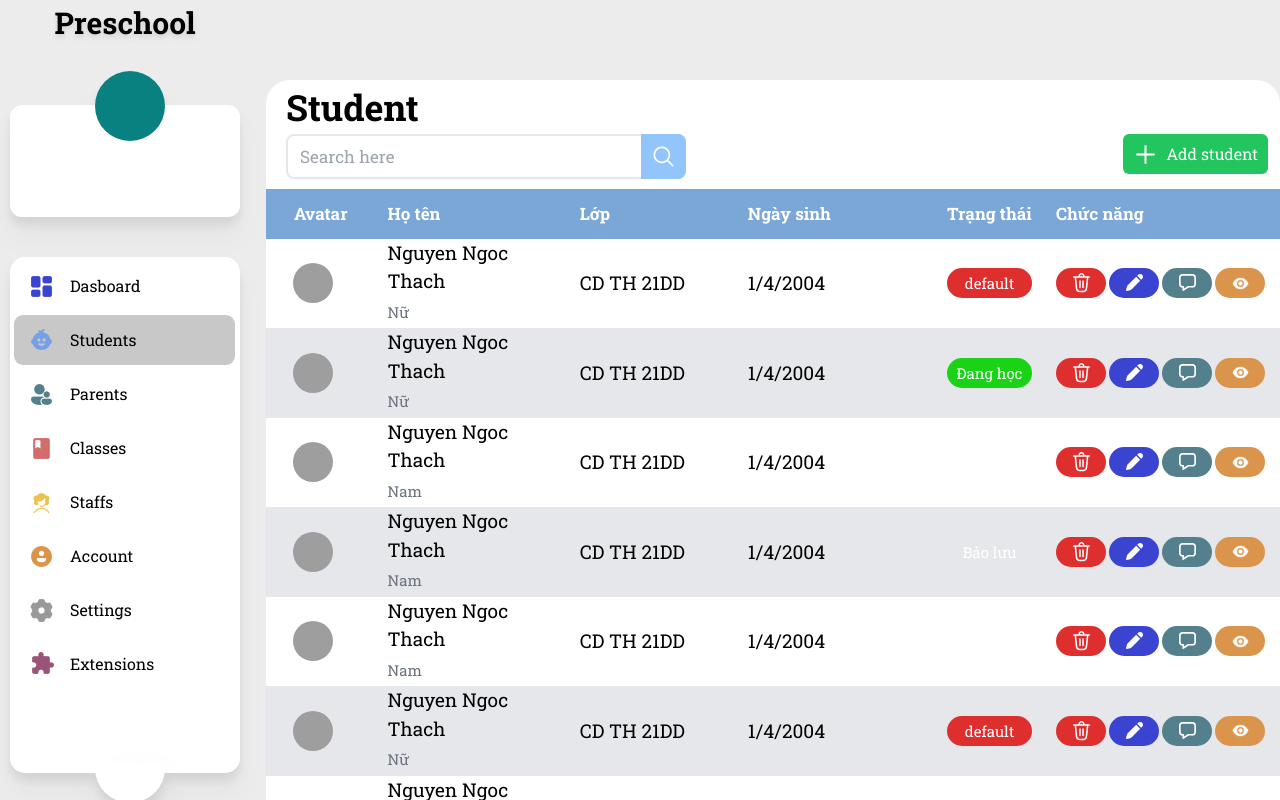
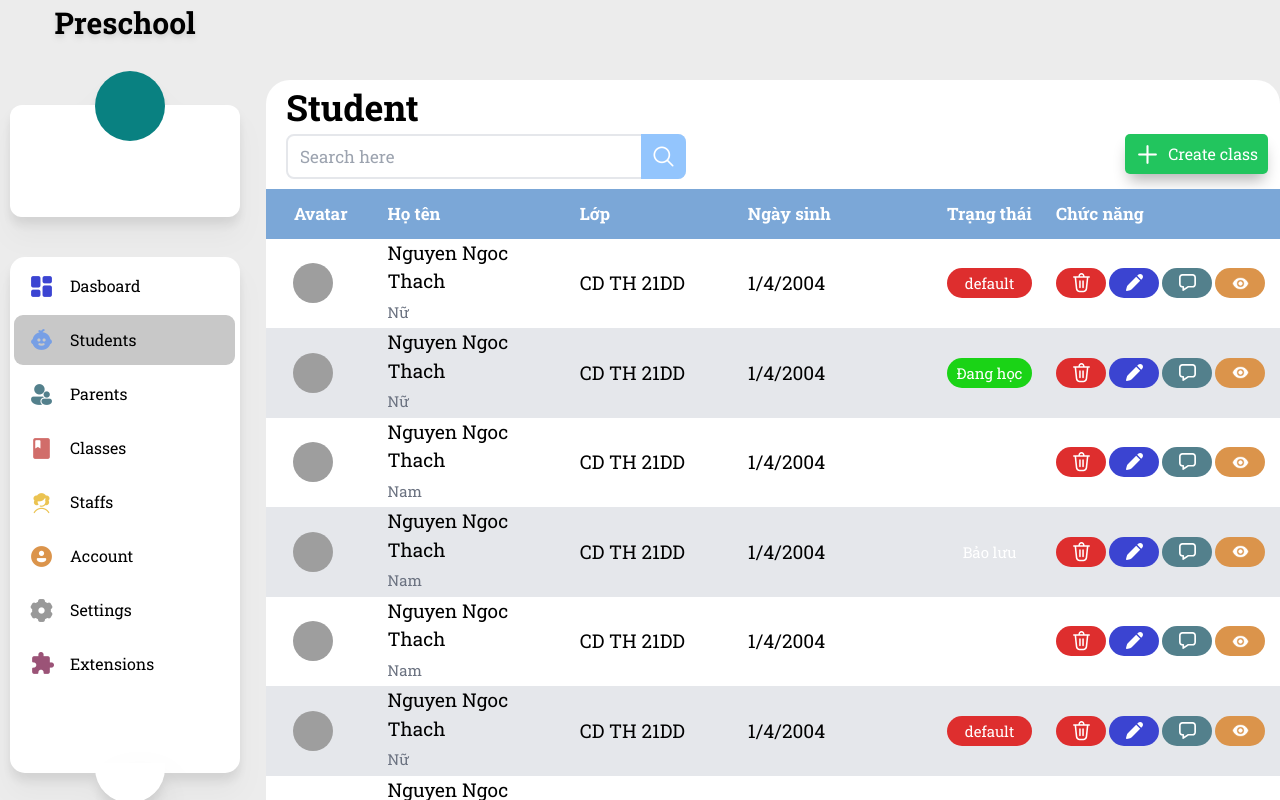
Before and after one commit to nguyenngocthach1403/preschool-system-project, a Vue app in the folder preschool_web_application/: page /students in a window 1280 px wide. Built offline with nearby package versions, Linux system fonts and the light colour scheme; grey boxes are pictures that could not be loaded.

Commit message:
Thach 30/4 11:56 style: change create button to create new student to component

```diff
--- a/preschool_web_application/src/presentations/student_page/view/student_page.vue
+++ b/preschool_web_application/src/presentations/student_page/view/student_page.vue
@@ -9,13 +9,7 @@
 
 
             <router-link to="/students/create">
-                <!-- <ToolTipComp tool-tip-text="Add new student" class="text-[15px] text-white w-[60px] h-[40px] bg-black mr-3 rounded-md bg-green-500">
-                    <img :src="add_icon" class="w-[30px] m-auto">
-                </ToolTipComp> -->
-                <button class="w-full content-center flex justify-center h-[40px] bg-green-500 rounded-[6px] px-[10px] text-white py-2">
-                        <img :src="add_icon" class="w-[25px]">
-                        <div class="ml-2">Add student</div>
-                </button>
+                <CreateButtonComp></CreateButtonComp>
             </router-link>
 
         </div>
@@ -32,6 +26,7 @@
     import TableComp from '@/presentations/student_page/components/table_comp.vue'
     import SearchFormComp from '@/components/search_form_comp.vue'
     import ToolTipComp from '@/utils/resources/tooltip.vue'
+    import CreateButtonComp from '@/components/create_button.vue'
     import {ref, computed} from 'vue'
 
     /* Another import here */
```
